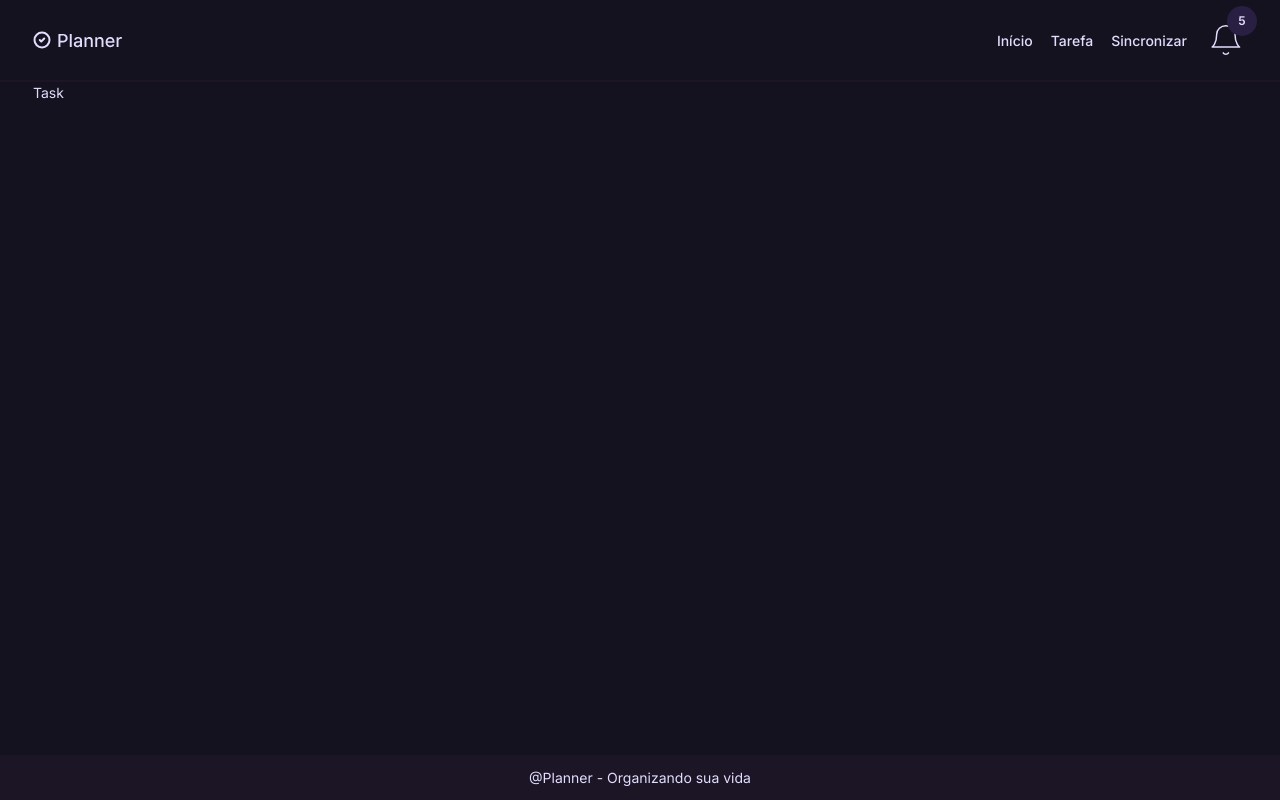
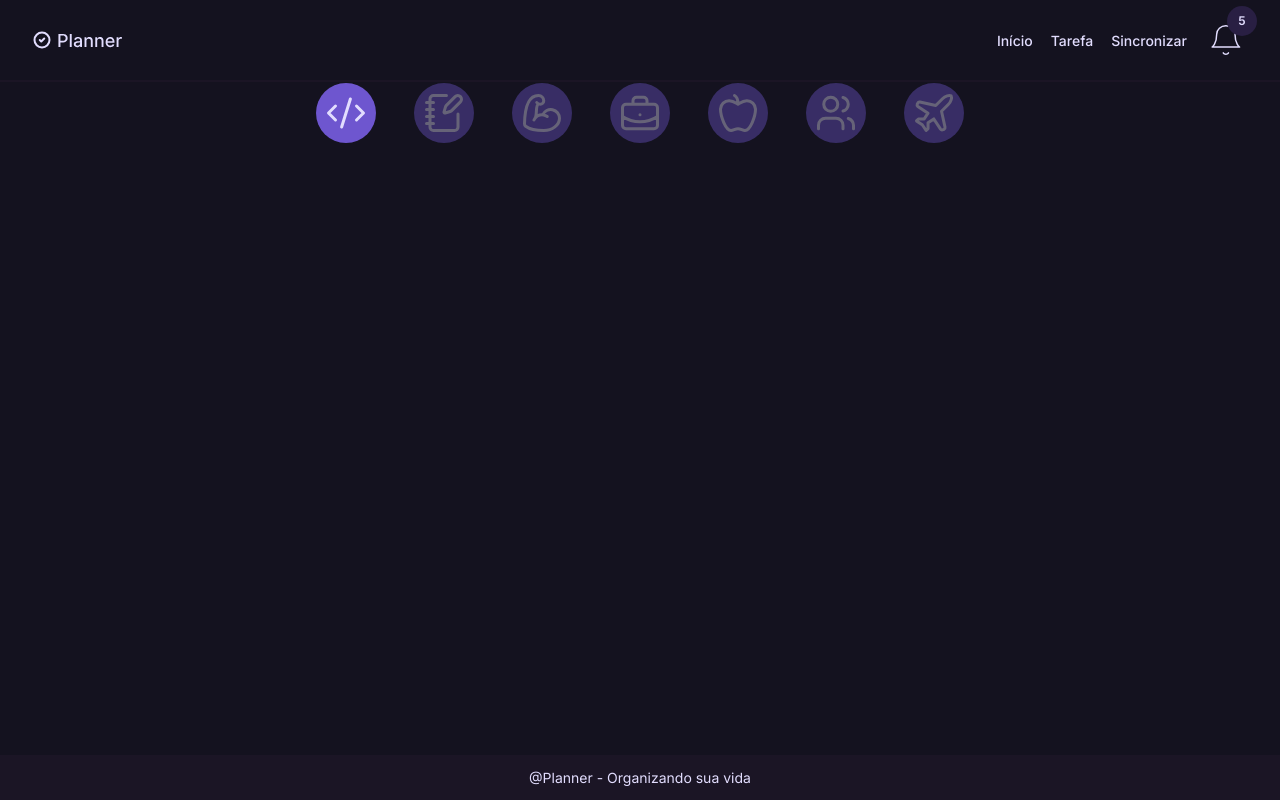
Before and after one commit to reisArthur2602/planner-frontend, a React (Vite) app: page /task in a window 1280 px wide. Built offline with nearby package versions, Linux system fonts and the light colour scheme.

Commit message:
feat: add componente de selecionar tipo da tarefa

```diff
--- /dev/null
+++ b/src/components/SelectType/index.tsx
@@ -0,0 +1,27 @@
+import { Icons, TypesActions } from '../../utils/type';
+
+interface ISelectType {
+  typeActive: TypesActions;
+  onClick: (type: TypesActions) => void;
+}
+
+import * as S from './styles';
+
+const SelectType = ({ typeActive, onClick }: ISelectType) => {
+  return (
+    <S.TypesArea>
+      {Icons.map((t) => (
+        <S.ButtonIcon
+          type="button"
+          onClick={() => onClick(t.type)}
+          key={t.type}
+          active={typeActive === t.type ? 'true' : 'false'}
+        >
+          <img src={t.icon} alt={t.type} />
+        </S.ButtonIcon>
+      ))}
+    </S.TypesArea>
+  );
+};
+
+export default SelectType;
--- /dev/null
+++ b/src/components/SelectType/styles.tsx
@@ -0,0 +1,18 @@
+import styled from 'styled-components';
+
+interface IButtonIcon {
+  active: 'true' | 'false';
+}
+
+const TypesArea = styled.div`
+  width: 100%;
+  display: flex;
+  justify-content: space-between;
+  align-items: center;
+`;
+
+const ButtonIcon = styled.button<IButtonIcon>`
+  opacity: ${(props) => (props.active === 'true' ? '1' : '0.4')};
+`;
+
+export { TypesArea, ButtonIcon };
--- a/src/components/TaskCard/index.tsx
+++ b/src/components/TaskCard/index.tsx
@@ -1,4 +1,4 @@
-import typeIcons from '../../utils/typeIcons';
+import typeIcons from '../../utils/type';
 import * as S from './styles';
 import { useMemo } from 'react';
 import { format } from 'date-fns/format';
--- a/src/components/index.ts
+++ b/src/components/index.ts
@@ -1,2 +1,4 @@
 export * from './Template';
+export * from './TaskCard';
 export * from './Filter';
+export * from './SelectType';
--- a/src/globalStyled.tsx
+++ b/src/globalStyled.tsx
@@ -41,7 +41,9 @@ font: inherit;
 cursor: pointer;
 outline: none;
 background: 0;
+border: 0;
 }
+
 
 
 p, h1, h2, h3, h4, h5, h6 {
--- a/src/pages/dashboard/styles.tsx
+++ b/src/pages/dashboard/styles.tsx
@@ -1,6 +1,6 @@
 import styled from 'styled-components';
 
-const Container = styled.div`
+const Container = styled.main`
   display: flex;
   flex-direction: column;
   gap: 2rem;
--- a/src/pages/task/index.tsx
+++ b/src/pages/task/index.tsx
@@ -1,3 +1,19 @@
+import * as S from './styles';
+
+import SelectType from '../../components/SelectType';
+import { useState } from 'react';
+import { TypesActions } from '../../utils/type';
+
+
 export const Task = () => {
-  return <div>Task</div>;
+  const [type, setType] = useState<TypesActions>('code');
+  const handleTypeClick = (type: TypesActions) => {
+    setType(type);
+  };
+
+  return (
+    <S.Form>
+      <SelectType onClick={handleTypeClick} typeActive={type} />
+    </S.Form>
+  );
 };
--- a/src/pages/task/styles.tsx
+++ b/src/pages/task/styles.tsx
@@ -1 +1,21 @@
-export {}
+import styled from 'styled-components';
+
+const Form = styled.form`
+  max-width: 41.25rem;
+  width: 100%;
+  display: flex;
+  flex-direction: column;
+  gap: 2rem;
+  margin-top: 2rem;
+  margin: 0 auto;
+`;
+
+
+const TypeIcons = styled.div`
+width: 100%;
+display: flex;
+align-items: center;
+justify-content: space-between;
+`
+
+export { Form , TypeIcons };
--- /dev/null
+++ b/src/utils/type.ts
@@ -0,0 +1,48 @@
+//ICONES
+import WorkIcon from '../assets/icons/work-icon.svg';
+import TravelIcon from '../assets/icons/travel-icon.svg';
+import StudyIcon from '../assets/icons/study-icon.svg';
+import PeopleIcon from '../assets/icons/people-icon.svg';
+import GymIcon from '../assets/icons/gym-icon.svg';
+import FoodIcon from '../assets/icons/food-icon.svg';
+import CodeIcon from '../assets/icons/code-icon.svg';
+
+const TypesData = {
+  study: StudyIcon,
+  gym: GymIcon,
+  work: WorkIcon,
+  food: FoodIcon,
+  people: PeopleIcon,
+  travel: TravelIcon,
+  code: CodeIcon,
+} as const;
+
+export type TypesActions = keyof typeof TypesData;
+type TypesResults = (typeof TypesData)[keyof typeof TypesData];
+
+interface IIcons {
+  type: TypesActions;
+  icon: TypesResults;
+}
+
+export const Icons: IIcons[] = [
+  { type: 'code', icon: CodeIcon },
+  { type: 'study', icon: StudyIcon },
+  { type: 'gym', icon: GymIcon },
+  { type: 'work', icon: WorkIcon },
+  { type: 'food', icon: FoodIcon },
+  { type: 'people', icon: PeopleIcon },
+  { type: 'travel', icon: TravelIcon },
+];
+
+const typeIcons = [
+  CodeIcon,
+  StudyIcon,
+  GymIcon,
+  WorkIcon,
+  FoodIcon,
+  PeopleIcon,
+  TravelIcon,
+];
+
+export default typeIcons;
--- a/src/utils/typeIcons.ts
+++ /dev/null
@@ -1,20 +0,0 @@
-//ICONES
-import WorkIcon from '../assets/icons/work-icon.svg';
-import TravelIcon from '../assets/icons/travel-icon.svg';
-import StudyIcon from '../assets/icons/study-icon.svg';
-import PeopleIcon from '../assets/icons/people-icon.svg';
-import GymIcon from '../assets/icons/gym-icon.svg';
-import FoodIcon from '../assets/icons/food-icon.svg';
-import CodeIcon from '../assets/icons/code-icon.svg';
-
-const typeIcons = [
-  CodeIcon,
-  StudyIcon,
-  GymIcon,
-  WorkIcon,
-  FoodIcon,
-  PeopleIcon,
-  TravelIcon,
-];
-
-export default typeIcons;
```
